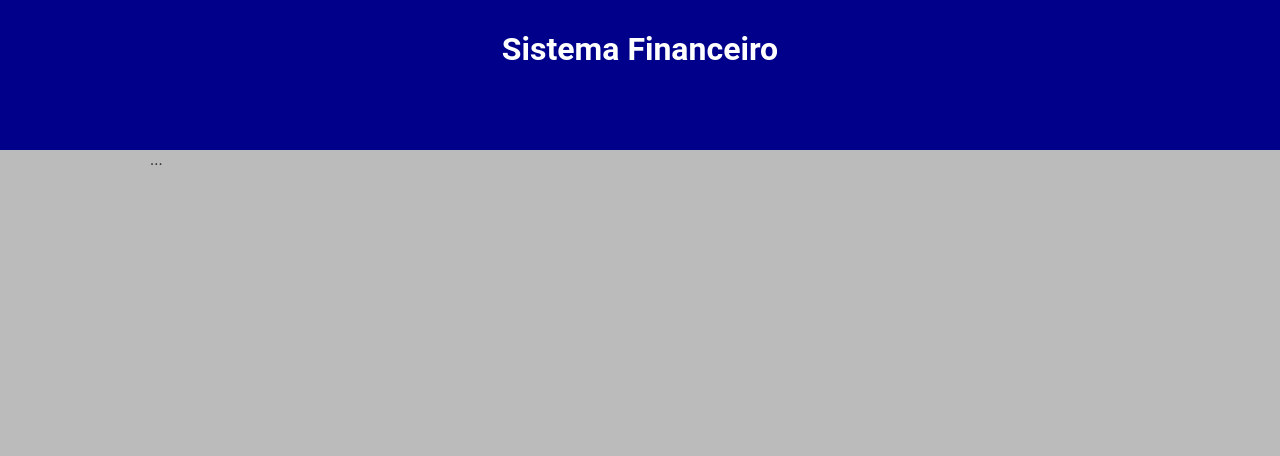
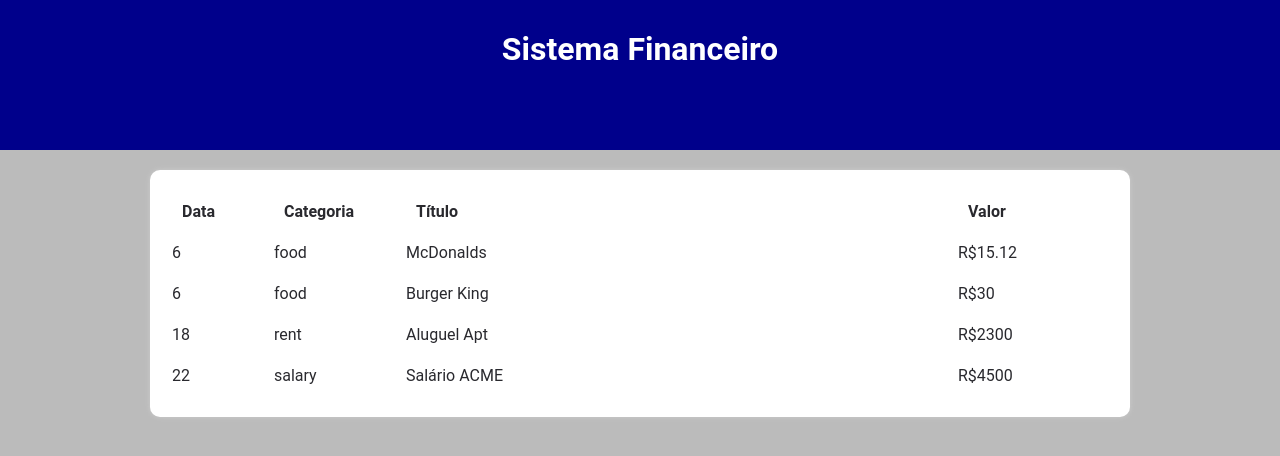
Before and after one commit to brunoamaia/track-money-react, a React (Vite) app: page / in a window 1280 px wide. Shown: the top 456 px of the page. Built offline with nearby package versions, Linux system fonts and the light colour scheme.

Commit message:
adição das áreas de titulo e item da tabela

```diff
--- a/src/components/Body.tsx
+++ b/src/components/Body.tsx
@@ -1,9 +1,23 @@
+import { useEffect, useState } from 'react'
 import * as BodyStyles from '@/styles/components/body'
+import TableArea from '@/components/Table/TableArea'
+import categories from '@/data/categories'
+import items from '@/data/items'
+import { filterListByMonth, getCurrentMonth } from '@/helpers/dateFilter'
+import { Item } from '@/types/data'
 
 function Body() {
+	const [currentMonth, setCurrentMonth] = useState(getCurrentMonth())
+	const [filteredList, setFilteredList] = useState<Item[]>([])
+	const [list, setList] = useState(items)
+
+	useEffect(() => {
+		setFilteredList(filterListByMonth(list, currentMonth))
+	}, [list, currentMonth])
+
 	return (
 		<BodyStyles.Body>
-			...
+			<TableArea list={list} />
 		</BodyStyles.Body>
 	)
 }
--- /dev/null
+++ b/src/components/Table/TableArea.tsx
@@ -0,0 +1,32 @@
+import * as TableAreaStyles from '@/styles/components/tableArea'
+import TableItem from './TableItem'
+import { Item } from '@/types/data'
+
+interface Props {list: Item[]}
+
+const TableArea = ({ list }: Props) => {
+
+	return (
+		<TableAreaStyles.Table>
+			<thead>
+				<tr>
+					<TableAreaStyles.TableHeadColumn>Data</TableAreaStyles.TableHeadColumn>
+					<TableAreaStyles.TableHeadColumn>Categoria</TableAreaStyles.TableHeadColumn>
+					<TableAreaStyles.TableHeadColumn>Título</TableAreaStyles.TableHeadColumn>
+					<TableAreaStyles.TableHeadColumn>Valor</TableAreaStyles.TableHeadColumn>
+				</tr>
+
+			</thead>
+			<tbody>
+				{
+					list.map((item: Item, index: number) => (
+						<TableItem item={item} key={index} />
+					))
+				}
+			</tbody>
+
+		</TableAreaStyles.Table>
+	)
+}
+
+export default TableArea
--- /dev/null
+++ b/src/components/Table/TableItem.tsx
@@ -0,0 +1,17 @@
+import * as TableItemStyles from '@/styles/components/tableItem'
+import { Item } from '@/types/data'
+
+interface Props {item: Item}
+
+const TableItem = ({ item }: Props) => {
+	return (
+		<TableItemStyles.TableLine>
+			<TableItemStyles.TableColumn>{item.date.getDate()}</TableItemStyles.TableColumn>
+			<TableItemStyles.TableColumn>{item.category}</TableItemStyles.TableColumn>
+			<TableItemStyles.TableColumn>{item.title}</TableItemStyles.TableColumn>
+			<TableItemStyles.TableColumn>R${item.value}</TableItemStyles.TableColumn>
+		</TableItemStyles.TableLine>
+	)
+};
+
+export default TableItem
--- /dev/null
+++ b/src/helpers/dateFilter.ts
@@ -0,0 +1,23 @@
+import { Item } from '@/types/data'
+
+export const getCurrentMonth = () => {
+	let actualDate = new Date();
+
+	return `${actualDate.getFullYear()}-${actualDate.getMonth()+1}`
+}
+
+export const filterListByMonth = (list: Item[], date: string): Item[] => {
+	let newList: Item[] = [];
+	let [year, month] = date.split('-')
+
+	for (let i in list) {
+		if (
+			list[i].date.getFullYear() === parseInt(year) &&
+			list[i].date.getMonth() === parseInt(month)
+		) {
+			newList.push(list[i])
+		}
+	}
+
+	return newList
+}
--- /dev/null
+++ b/src/styles/components/tableArea.ts
@@ -0,0 +1,28 @@
+import styled from "styled-components"
+
+export const Table = styled.table`
+	width: 100%;
+	background-color: #FFF;
+	padding: 20px;
+	box-shadow: 0 0 5px #CCC;
+	border-radius: 10px;
+	margin-top: 20px;
+
+`
+export const TableHeadColumn = styled.th`
+	padding: 10px;
+	text-align: left;
+
+	&:nth-child(1) {
+       width: 100px;
+    }
+	&:nth-child(2) {
+       width: 130px;
+    }
+	&:nth-child(3) {
+       width: auto;
+    }
+	&:nth-child(4) {
+       width: 150px;
+    }
+`
--- /dev/null
+++ b/src/styles/components/tableItem.ts
@@ -0,0 +1,9 @@
+import styled from 'styled-components'
+
+export const TableLine = styled.tr`
+
+`
+export const TableColumn = styled.td`
+	padding: 10px 0;
+	text-align: left;
+`
--- /dev/null
+++ b/src/types/data.ts
@@ -0,0 +1,14 @@
+export type Category = {
+	[tag: string]: {
+		color: string;
+		expense: boolean;
+		title: string;
+	}
+}
+
+export type Item = {
+	date: Date,
+	category: string,
+	title: string,
+	value: number
+}
```
Also changed, not shown: src/data/categories.ts (+1 -7 lines), src/data/items.ts (+1 -6 lines).
